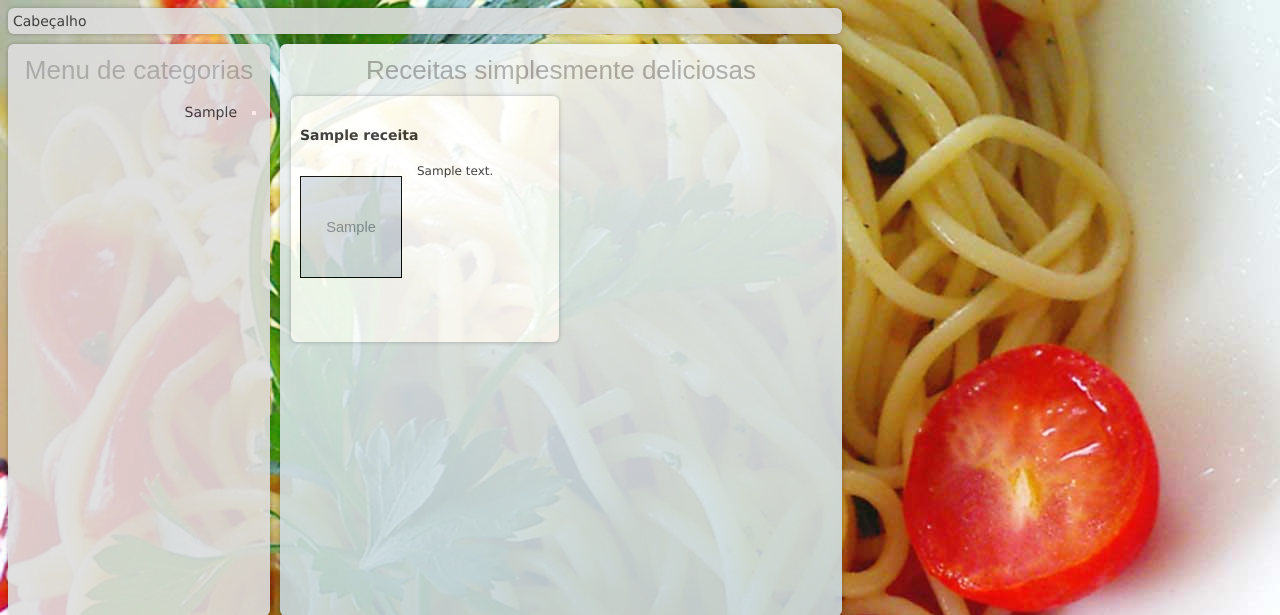
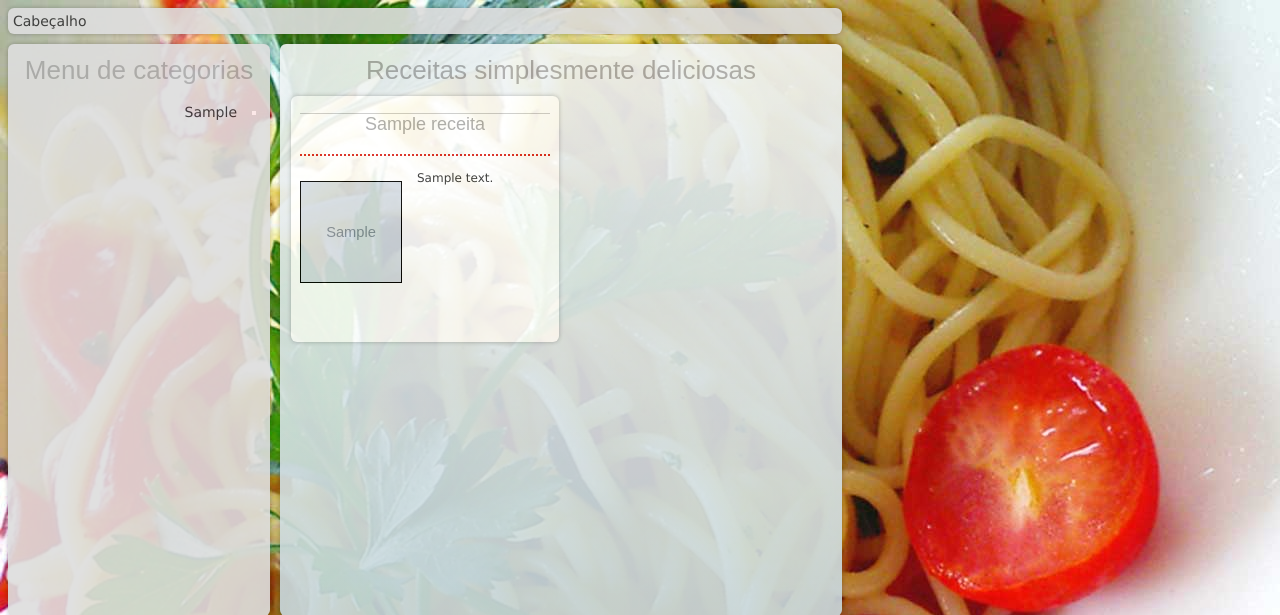
Before and after one commit to roddyka/Receitas_Codeigniter, a CodeIgniter app: page /database/ in a window 1280 px wide. Shown: the top 615 px of the page. Run offline with CodeIgniter, Linux system fonts and the light colour scheme; tables that the repository leaves empty or names only in its code hold one stand-in row (values such as "Sample post"); grey boxes marked "Sample" are stand-in pictures.

Commit message:
conteudo e readme atualizado

```diff
--- a/application/views/conteudo.php
+++ b/application/views/conteudo.php
@@ -5,11 +5,11 @@
             foreach($chamadas as $chamada):
         ?>
         <div class="item-grid-home sombra radious">
-            <h4>
+            <h3 style="font-size:18px;">
                  <?php
                       echo  $chamada->nome;
                     ?>
-            </h4>
+            </h3>
              <?php
              echo anchor(
                         'receitas/ver/'.$chamada->slug_receita, img('assets/imgs/receitas/'.$chamada->foto)
```
Also changed, not shown: 1 other file.
